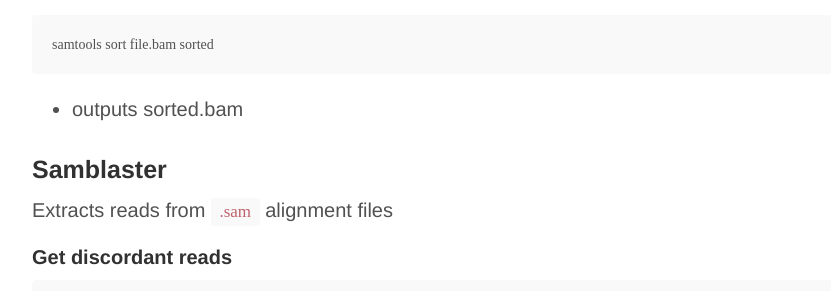
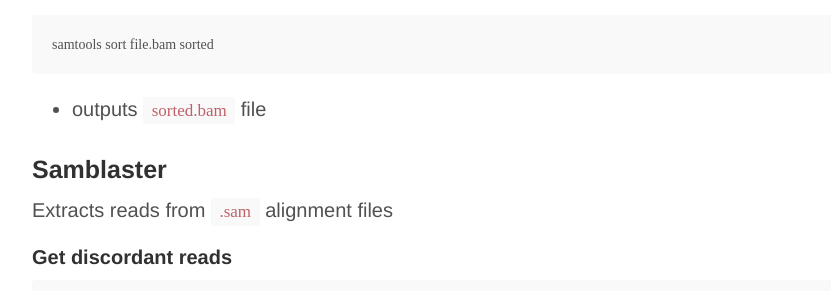
Before and after one commit to timoast/timoast.github.io, a Jekyll site: the page built from _posts/2014-08-24-UsefulCommands.md, in a window 1280 px wide and 900 px high, scrolled down 8286 px. Shown: the part 189-480 px from the top of the window, without its empty margins (128-959 px from the left). Built offline with Jekyll 4.4.1, drawn with Linux system fonts in a browser that asks for light colours; Markdown is read by kramdown in place of the engine named in the settings.

Commit message:
formatting

````diff
--- a/_posts/2014-08-24-UsefulCommands.md
+++ b/_posts/2014-08-24-UsefulCommands.md
@@ -352,7 +352,7 @@
 ```
 samtools sort file.bam sorted
 ```
-* outputs sorted.bam
+* outputs `sorted.bam` file
 
 ### Samblaster
 
````
Also changed, not shown: 3 other files.
